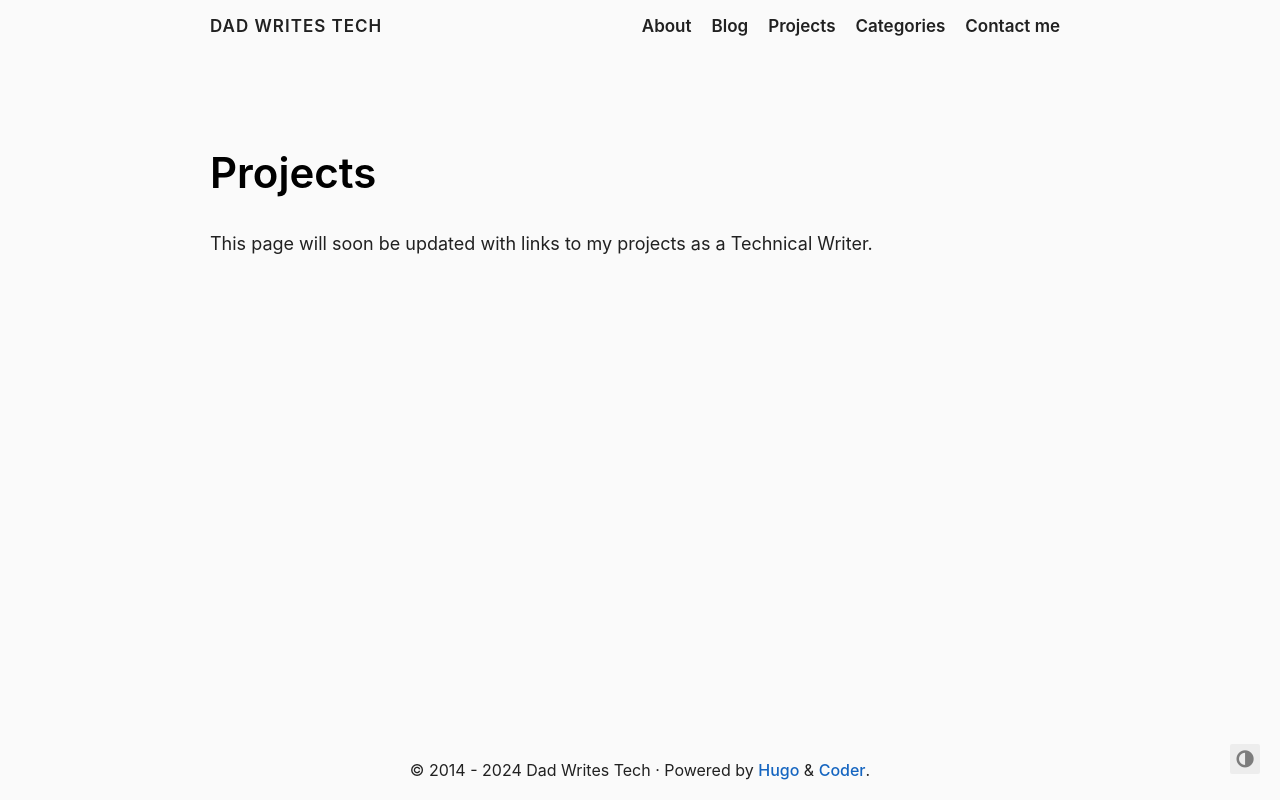
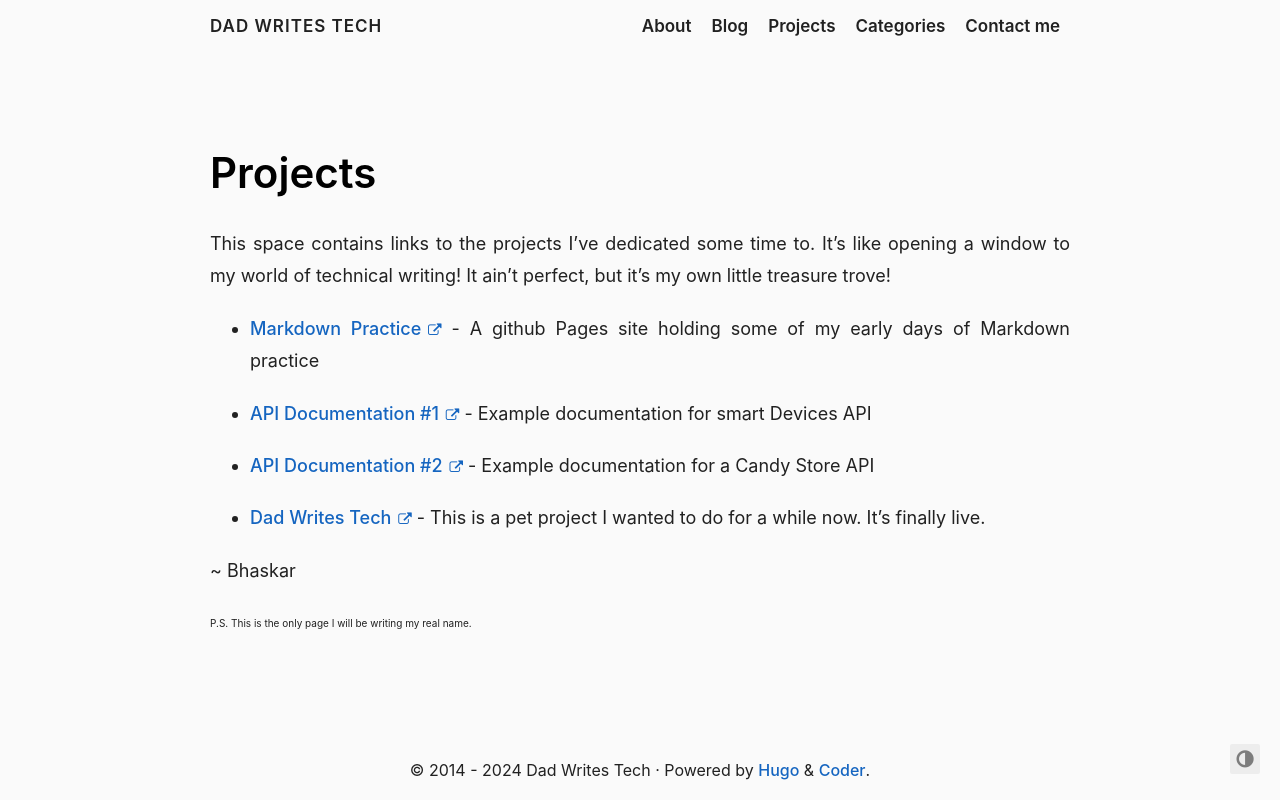
Before and after one commit to dadwritestech/dad-writes-tech.github.io, a plain HTML site: page projects/index.html in a window 1280 px wide. Drawn offline with Linux system fonts and the light colour scheme.

Commit message:
projects page updated

```diff
--- a/index.xml
+++ b/index.xml
@@ -62,7 +62,10 @@
       <link>https://www.dad-writes-tech.com/projects/</link>
       <pubDate>Mon, 01 Jan 0001 00:00:00 +0000</pubDate>
       <guid>https://www.dad-writes-tech.com/projects/</guid>
-      <description>This page will soon be updated with links to my projects as a Technical Writer.</description>
+      <description>This space contains links to the projects I&amp;rsquo;ve dedicated some time to. It&amp;rsquo;s like opening a window to my world of technical writing! It ain&amp;rsquo;t perfect, but it&amp;rsquo;s my own little treasure trove!
+Markdown Practice - A github Pages site holding some of my early days of Markdown practice
+API Documentation #1 - Example documentation for smart Devices API
+API Documentation #2 - Example documentation for a Candy Store API</description>
     </item>
   </channel>
 </rss>
--- a/projects/index.html
+++ b/projects/index.html
@@ -13,14 +13,23 @@
 
 
 <meta name="author" content="Dad Writes Tech">
-<meta name="description" content="This page will soon be updated with links to my projects as a Technical Writer.">
+<meta name="description" content="This space contains links to the projects I&rsquo;ve dedicated some time to. It&rsquo;s like opening a window to my world of technical writing! It ain&rsquo;t perfect, but it&rsquo;s my own little treasure trove!
+Markdown Practice - A github Pages site holding some of my early days of Markdown practice
+API Documentation #1 - Example documentation for smart Devices API
+API Documentation #2 - Example documentation for a Candy Store API">
 <meta name="keywords" content="blog, technicalwriter, personal">
 
 <meta name="twitter:card" content="summary"/><meta name="twitter:title" content="Projects"/>
-<meta name="twitter:description" content="This page will soon be updated with links to my projects as a Technical Writer."/>
+<meta name="twitter:description" content="This space contains links to the projects I&rsquo;ve dedicated some time to. It&rsquo;s like opening a window to my world of technical writing! It ain&rsquo;t perfect, but it&rsquo;s my own little treasure trove!
+Markdown Practice - A github Pages site holding some of my early days of Markdown practice
+API Documentation #1 - Example documentation for smart Devices API
+API Documentation #2 - Example documentation for a Candy Store API"/>
 
 <meta property="og:title" content="Projects" />
-<meta property="og:description" content="This page will soon be updated with links to my projects as a Technical Writer." />
+<meta property="og:description" content="This space contains links to the projects I&rsquo;ve dedicated some time to. It&rsquo;s like opening a window to my world of technical writing! It ain&rsquo;t perfect, but it&rsquo;s my own little treasure trove!
+Markdown Practice - A github Pages site holding some of my early days of Markdown practice
+API Documentation #1 - Example documentation for smart Devices API
+API Documentation #2 - Example documentation for a Candy Store API" />
 <meta property="og:type" content="article" />
 <meta property="og:url" content="https://www.dad-writes-tech.com/projects/" /><meta property="article:section" content="" />
 
@@ -147,7 +156,25 @@
       </h1>
     </header>
 
-    <p>This page will soon be updated with links to my projects as a Technical Writer.</p>
+    <p>This space contains links to the projects I&rsquo;ve dedicated some time to. It&rsquo;s like opening a window to my world of technical writing! It ain&rsquo;t perfect, but it&rsquo;s my own little treasure trove!</p>
+<ul>
+<li>
+<p><a href="https://dbvamsi.github.io/markdown/"  class="external-link" target="_blank" rel="noopener">Markdown Practice</a> - A github Pages site holding some of my early days of Markdown practice</p>
+</li>
+<li>
+<p><a href="https://documenter.getpostman.com/view/15482145/TzXtK1Pu"  class="external-link" target="_blank" rel="noopener">API Documentation #1</a> - Example documentation for smart Devices API</p>
+</li>
+<li>
+<p><a href="https://documenter.getpostman.com/view/15482145/TzRLmqYY"  class="external-link" target="_blank" rel="noopener">API Documentation #2</a> - Example documentation for a Candy Store API</p>
+</li>
+<li>
+<p><a href="https://www.dad-writes-tech.com/"  class="external-link" target="_blank" rel="noopener">Dad Writes Tech</a> - This is a pet project I wanted to do for a while now. It&rsquo;s finally live.</p>
+</li>
+</ul>
+<p>~ Bhaskar</p>
+<p style="font-size: x-small">
+     P.S. This is the only page I will be writing my real name.
+</p>
 
   </article>
 </section>
```
